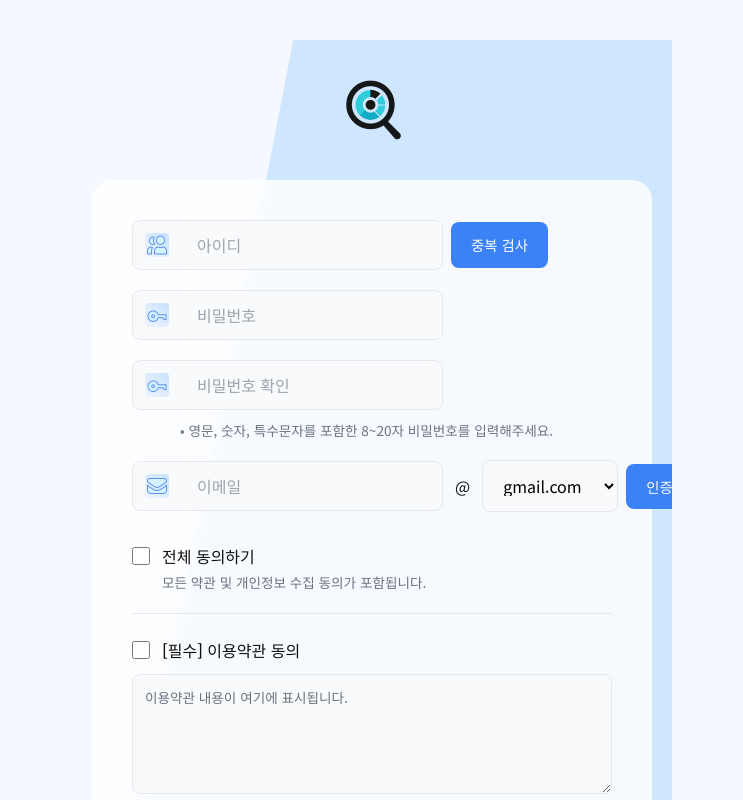
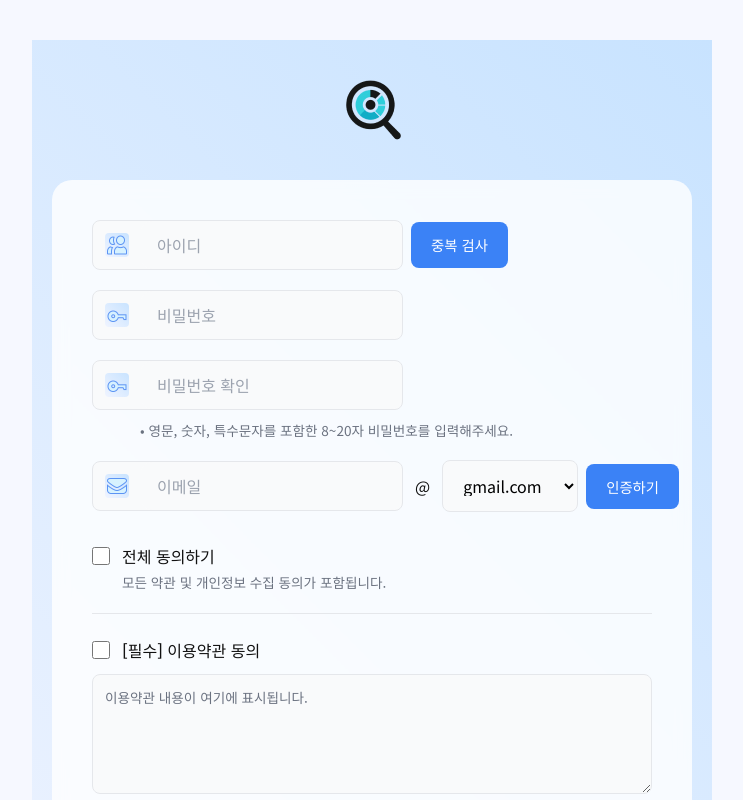
Before and after one commit to 2025-AISCHOOL-NLP-A/AI_Review, a React (Vite) app in the folder frontend/: page /login/join in a window 1280 px wide. Shown: the top 800 px of the page, without its empty margins (268-1011 px from the left). Built offline with nearby package versions, Linux system fonts and the light colour scheme; no server answers.

Commit message:
회원가입 창 너비 늘림/디자인 수정

```diff
--- a/frontend/src/styles/login.css
+++ b/frontend/src/styles/login.css
@@ -197,21 +197,7 @@
   padding: 40px;
   position: relative; /* ::before 기준 */
   overflow: hidden;
-}
-
-/* 회전 직사각형 */
-.right-section::before {
-  content: "";
-  position: absolute;
-  width: 780px;
-  height: 1300px;
   background: linear-gradient(225deg, #c8e3ff 0%, #f0f4ff 100%);
-  border-radius: 24px;
-  top: 50%;
-  left: 65%;
-  transform: translate(-50%, -50%) rotate(11.047deg);
-  z-index: 0;
-  opacity: 0.8;
 }
 
 /* 로그인 컨테이너 */
--- a/frontend/src/styles/login_find.css
+++ b/frontend/src/styles/login_find.css
@@ -14,6 +14,7 @@ body {
 
 .find-container {
   /* 중앙 배치와 배경 클리핑 핵심 */
+  background: linear-gradient(225deg, #c8e3ff 0%, #f0f4ff 100%);
   position: relative;
   isolation: isolate;
   overflow: hidden;
@@ -43,20 +44,7 @@ body {
   padding: 40px 20px;
 }
 
-/* ====== 오른쪽에 배치된 기울어진 사각형(맨 뒤) ====== */
-.find-container::before {
-  content: "";
-  position: absolute;
-  width: 780px;
-  height: 1300px;
-  background: linear-gradient(200deg, #ffffff 10%, #d7e8ff 45%, #bcd6ff 85%);
-  border-radius: 24px;
-  top: 55%;
-  left: 85%; /* 더 오른쪽으로 보내고 싶으면 88~92% */
-  transform: translate(-50%, -50%) rotate(11deg);
-  z-index: 0; /* 맨 뒤 */
-  opacity: 0.85;
-} /* ====== 실제 카드/푸터는 위로 띄우기 ====== */
+/* ====== 실제 카드/푸터는 위로 띄우기 ====== */
 .find-card,
 .form-footer,
 .logo {
--- a/frontend/src/styles/login_join.css
+++ b/frontend/src/styles/login_join.css
@@ -13,12 +13,12 @@ body {
 }
 
 .join-container {
+  background: linear-gradient(225deg, #c8e3ff 0%, #f0f4ff 100%);
   position: relative;
   isolation: isolate;
   overflow: hidden;
 
-  width: min(100%, 600px);
-  max-width: 600px;
+  width: min(100%, 680px);
   min-height: 100dvh;
   margin: 0 auto;
   padding: 40px 20px;
@@ -28,21 +28,7 @@ body {
   justify-content: center;
   align-items: stretch;
 }
-
-/* 오른쪽 배치된 기울어진 사각형 */
-.join-container::before {
-  content: "";
-  position: absolute;
-  width: 800px;
-  height: 1300px;
-  background: linear-gradient(225deg, #c8e3ff 100%, #f0f4ff 0%);
-  border-radius: 24px;
-  top: 55%;
-  left: 85%; /* 더 오른쪽으로 보내고 싶으면 88~92% */
-  transform: translate(-50%, -50%) rotate(11deg);
-  z-index: 0; /* 맨 뒤 */
-  opacity: 0.85;
-} /* ====== 실제 카드/푸터는 위로 띄우기 ====== */
+/* ====== 실제 카드/푸터는 위로 띄우기 ====== */
 .join-card,
 .form-footer,
 .logo {
```
